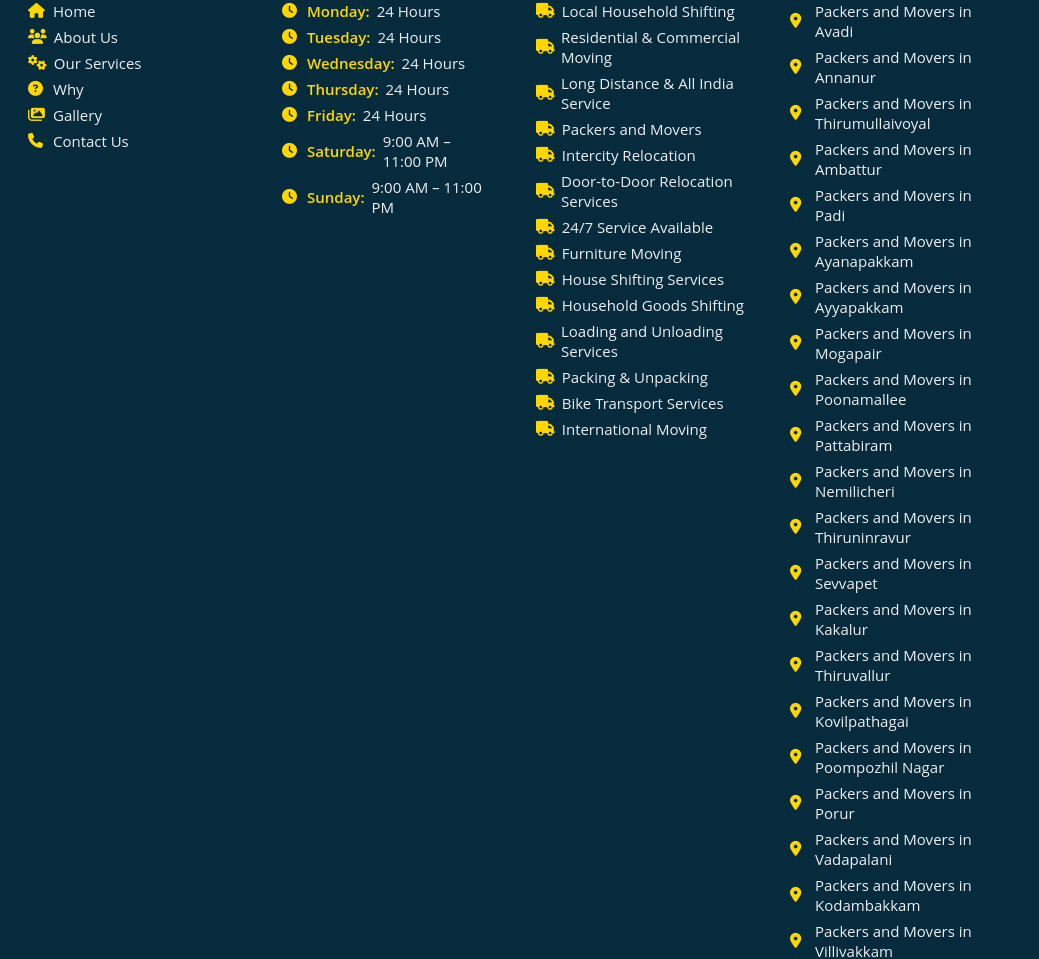
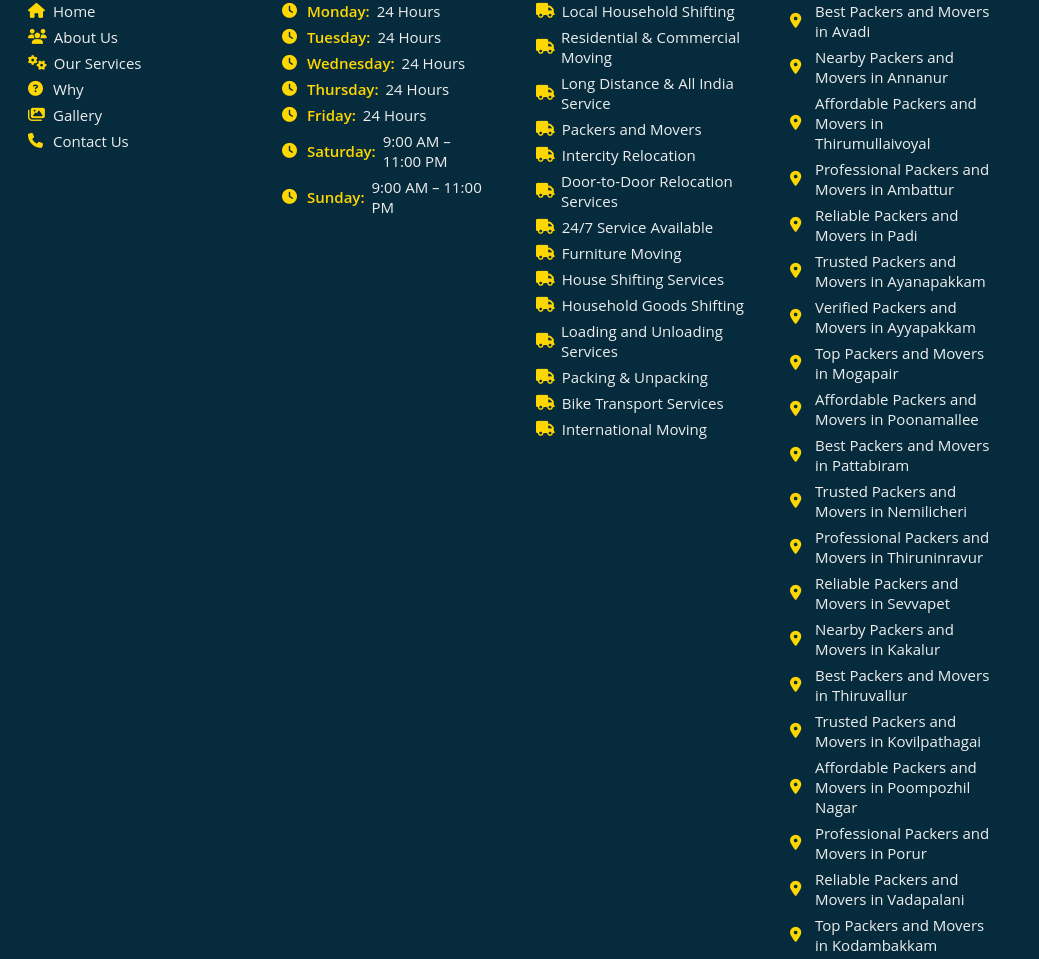
Before and after one commit to themovify25-svg/Movify, a plain HTML site: page index.html in a window 1280 px wide. Shown: the part 9077-10036 px from the top of the page, 0-1039 px from the left. Drawn offline with nearby package versions, Linux system fonts and the light colour scheme.

Commit message:
new commit

```diff
--- a/index.html
+++ b/index.html
@@ -748,31 +748,31 @@
     <!-- Service Areas -->
     <div class="footer-block service-areas-block">
       <h3> Service Areas</h3>
-      <ul>
-        <li><i class="fas fa-map-marker-alt"></i>  Packers and Movers in Avadi</li>
-        <li><i class="fas fa-map-marker-alt"></i> Packers and Movers in Annanur</li>
-        <li><i class="fas fa-map-marker-alt"></i> Packers and Movers in Thirumullaivoyal</li>
-        <li><i class="fas fa-map-marker-alt"></i> Packers and Movers in Ambattur</li>
-        <li><i class="fas fa-map-marker-alt"></i> Packers and Movers in Padi</li>
-        <li><i class="fas fa-map-marker-alt"></i> Packers and Movers in Ayanapakkam</li>
-        <li><i class="fas fa-map-marker-alt"></i> Packers and Movers in Ayyapakkam</li>
-        <li><i class="fas fa-map-marker-alt"></i> Packers and Movers in Mogapair</li>
-        <li><i class="fas fa-map-marker-alt"></i> Packers and Movers in Poonamallee</li>
-        <li><i class="fas fa-map-marker-alt"></i> Packers and Movers in Pattabiram</li>
-        <li><i class="fas fa-map-marker-alt"></i> Packers and Movers in Nemilicheri</li>
-        <li><i class="fas fa-map-marker-alt"></i> Packers and Movers in Thiruninravur</li>
-        <li><i class="fas fa-map-marker-alt"></i> Packers and Movers in Sevvapet</li>
-        <li><i class="fas fa-map-marker-alt"></i> Packers and Movers in Kakalur</li>
-        <li><i class="fas fa-map-marker-alt"></i> Packers and Movers in Thiruvallur</li>
-        <li><i class="fas fa-map-marker-alt"></i> Packers and Movers in Kovilpathagai</li>
-        <li><i class="fas fa-map-marker-alt"></i> Packers and Movers in Poompozhil Nagar</li>
-        <li><i class="fas fa-map-marker-alt"></i> Packers and Movers in Porur</li>
-        <li><i class="fas fa-map-marker-alt"></i> Packers and Movers in Vadapalani</li>
-        <li><i class="fas fa-map-marker-alt"></i> Packers and Movers in Kodambakkam</li>
-        <li><i class="fas fa-map-marker-alt"></i> Packers and Movers in Villivakkam</li>
-        <li><i class="fas fa-map-marker-alt"></i> Packers and Movers in Chromepet</li>
+      <ul class="packers-list">
+  <li><i class="fas fa-map-marker-alt"></i> Best Packers and Movers in Avadi</li>
+  <li><i class="fas fa-map-marker-alt"></i> Nearby Packers and Movers in Annanur</li>
+  <li><i class="fas fa-map-marker-alt"></i> Affordable Packers and Movers in Thirumullaivoyal</li>
+  <li><i class="fas fa-map-marker-alt"></i> Professional Packers and Movers in Ambattur</li>
+  <li><i class="fas fa-map-marker-alt"></i> Reliable Packers and Movers in Padi</li>
+  <li><i class="fas fa-map-marker-alt"></i> Trusted Packers and Movers in Ayanapakkam</li>
+  <li><i class="fas fa-map-marker-alt"></i> Verified Packers and Movers in Ayyapakkam</li>
+  <li><i class="fas fa-map-marker-alt"></i> Top Packers and Movers in Mogapair</li>
+  <li><i class="fas fa-map-marker-alt"></i> Affordable Packers and Movers in Poonamallee</li>
+  <li><i class="fas fa-map-marker-alt"></i> Best Packers and Movers in Pattabiram</li>
+  <li><i class="fas fa-map-marker-alt"></i> Trusted Packers and Movers in Nemilicheri</li>
+  <li><i class="fas fa-map-marker-alt"></i> Professional Packers and Movers in Thiruninravur</li>
+  <li><i class="fas fa-map-marker-alt"></i> Reliable Packers and Movers in Sevvapet</li>
+  <li><i class="fas fa-map-marker-alt"></i> Nearby Packers and Movers in Kakalur</li>
+  <li><i class="fas fa-map-marker-alt"></i> Best Packers and Movers in Thiruvallur</li>
+  <li><i class="fas fa-map-marker-alt"></i> Trusted Packers and Movers in Kovilpathagai</li>
+  <li><i class="fas fa-map-marker-alt"></i> Affordable Packers and Movers in Poompozhil Nagar</li>
+  <li><i class="fas fa-map-marker-alt"></i> Professional Packers and Movers in Porur</li>
+  <li><i class="fas fa-map-marker-alt"></i> Reliable Packers and Movers in Vadapalani</li>
+  <li><i class="fas fa-map-marker-alt"></i> Top Packers and Movers in Kodambakkam</li>
+  <li><i class="fas fa-map-marker-alt"></i> Trusted Packers and Movers in Villivakkam</li>
+  <li><i class="fas fa-map-marker-alt"></i> Affordable Packers and Movers in Chromepet</li>
+</ul>
 
-      </ul>
     </div>
     <!-- Address & Contact -->
     <div class="footer-block contactus-block">
```
